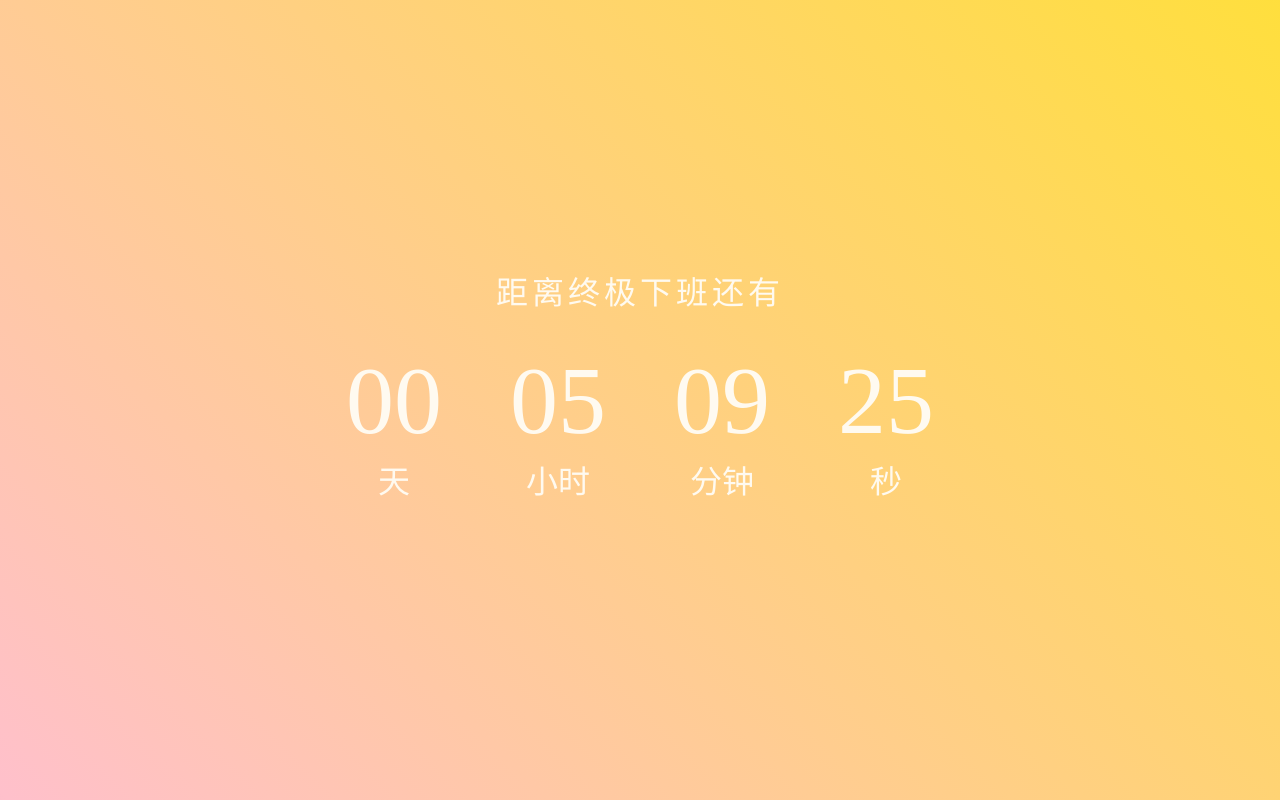
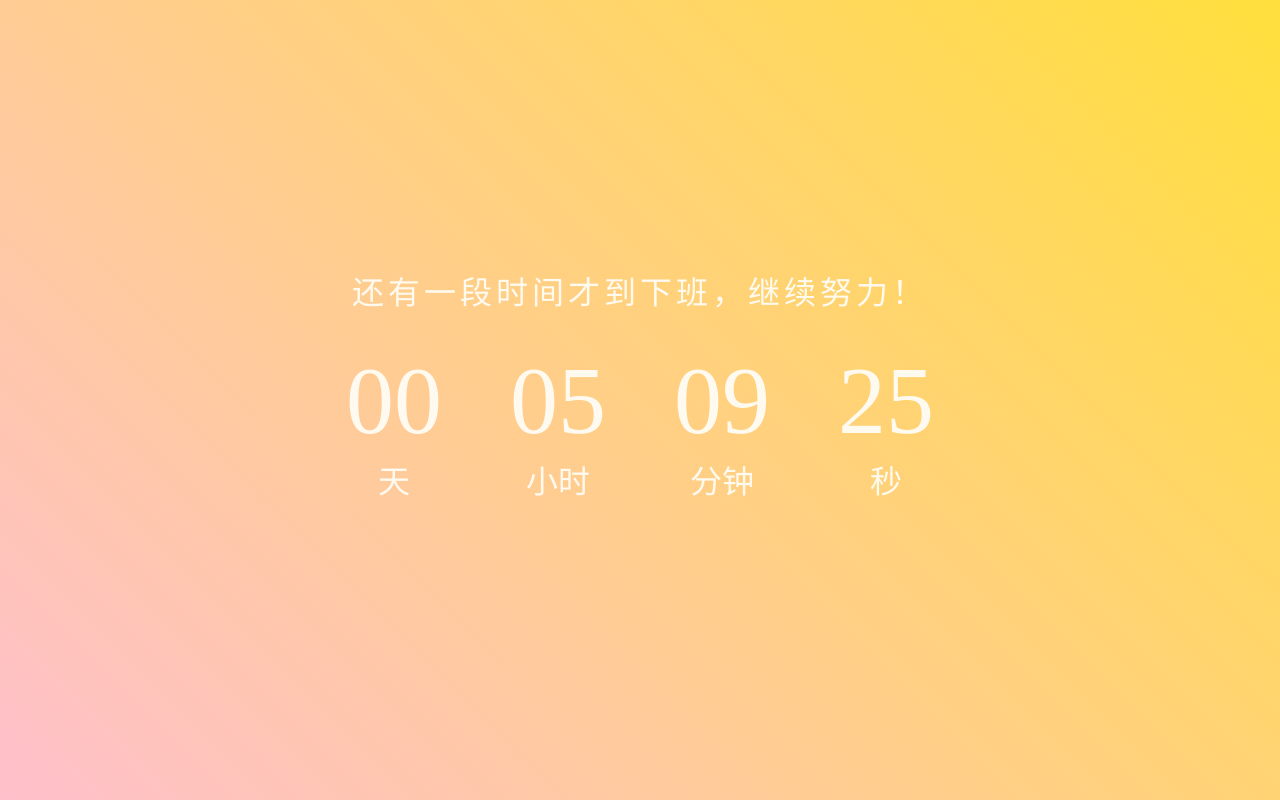
Before and after one commit to Dexlux/Countdown-to-get-off-work.github.io, a plain HTML site: page index.html in a window 1280 px wide. Drawn offline with Linux system fonts and the light colour scheme; no server answers; a web font is replaced by a local one.

Commit message:
feat: 修复倒计时结束的bug以及新增了些文案

```diff
--- a/index.html
+++ b/index.html
@@ -7,7 +7,6 @@
     <meta http-equiv="Content-Type" content="text/html; charset=utf-8" />
     <link rel='stylesheet' href='https://fonts.googleapis.cn/css?family=Montserrat:400,700'>
     <style>
-        /* general styling */
         :root {
             --smaller: .75;
         }
@@ -77,17 +76,21 @@
         }
 
         #countdown #tooltiptext{
-            visibility: hidden;
+            opacity: 0;
+            width: 90%;
             background-color: rgba(0, 0, 0, 0.4);
             color: floralwhite;
             border-radius: 6px;
             padding: 10px 20px;
             position: absolute;
+            left: 50%;
+            transform: translateX(-50%);
             z-index: 1;
+            transition: all 0.5s;
         }
 
         #countdown:hover #tooltiptext {
-            visibility: visible;
+            opacity: 1;
         }
 
         .emoji {
@@ -146,74 +149,117 @@
     let holiday
     let targetTime
     let nextWorkDate
-    let middleTime
-    getNextWorkTime()
+    let isTodayWorkDay = isWorkDay(new Date())
+    // 午休文案
+    const lunch_break_text = [
+        "离中午吃饭还有这么一会儿～",
+        "午休时间马上到啦，耐心点哦！",
+        "中午下班倒计时开始啦！",
+        "午餐时间快要到了，准备好胃了吗？",
+        "距离中午放风时间还剩下不多啦！",
+        "午饭时间呼唤你！还有这么一会儿！",
+        "距离中午解放时间只有这么多了～"
+    ]
+    // 下班文案
+    const get_off_work_text = [
+        "别急，下班还有一会儿呢，慢慢来。",
+        "放心，还有些时间，可以先休息一下。",
+        "还有一段时间才到下班，继续努力！",
+        "别着急，下班的时间还有点儿。",
+        "离下班还有一段时间，可以安排一下晚上的活动。",
+        "不要急，下班还有点儿时间，可以喝杯茶放松一下。",
+        "放轻松，还有一段时间才到下班。",
+        "离下班还有一段时间，先完成手头工作吧！",
+        "下班的钟声近在眼前，加油！",
+        "快到下班时间啦，挺住！",
+        "下班的时光即将到来，想好今晚吃什么了吗？",
+        "还有一会儿就可以放风啦，开心一下！",
+        "离解放还有点时间，继续努力！",
+    ]
+    // 下班后文案
+    const get_off_work_late_text = [
+        "sweetheart，别卷了，再不走就距离下次上班还有",
+        "亲爱的，放下工作吧，再不走就距离下次上班还有",
+        "别再忙了，亲爱的，再不走就距离下次上班还有",
+        "工作够了，亲爱的，再不走就距离下次上班还有",
+        "亲爱的，别再加班了，再不走就距离下次上班还有",
+        "放松一下，亲爱的，再不走就距离下次上班还有",
+        "亲爱的，别再拼了，再不走就距离下次上班还有",
+        "停下来吧，亲爱的，再不走就距离下次上班还有",
+        "亲爱的，够了，再不走就距离下次上班还有",
+        "休息一下吧，亲爱的，再不走就距离下次上班还有",
+        "亲爱的，停一停，再不走就距离下次上班还有"
+    ]
+    // 上班时间
+    const startTime = new Date()
+    startTime.setHours(8)
+    startTime.setMinutes(30)
+    startTime.setSeconds(0)
+
+    // 午休时间
+    const middleTime = new Date()
+    middleTime.setHours(12)
+    middleTime.setMinutes(0)
+    middleTime.setSeconds(0)
+
+    // 下班时间
+    const endTime = new Date()
+    endTime.setHours(17)
+    endTime.setMinutes(30)
+    endTime.setSeconds(0)
+
+    // 初始化
     starter()
-    updateTime()
+
+    // 每秒执行的任务
     setInterval(function () {
         updateTime()
     }, 1000)
-    fetchText()
+
+    // 每分钟执行的任务
     setInterval(function () {
         fetchText()
+        updateText()
     }, 60000)
 
-    async function fetchText() {
-        const yiyan = await fetch('https://v1.hitokoto.cn') // 一言
-        const dogTalk = await fetch('https://v2.api-m.com/api/dog') // 舔狗
-        const { uuid, hitokoto: hitokotoText, from, from_who } = await yiyan.json()
-        const { data: dogTalkSay } = await dogTalk.json()
-        const hitokoto = document.querySelector('#hitokoto')
-        hitokoto.innerText = hitokotoText + (from_who && from ? ` - ${from_who}《${from}》` : from_who ? ` - ${from_who}` : ` -《${from}》`)
-        const tooltiptext = document.querySelector('#tooltiptext')
-        tooltiptext.innerText = dogTalkSay
+    function starter() {
+        getNextWorkTime()
+        fetchText()
+        updateText()
+        updateTime()
     }
 
-    function starter() {
-        if (isWorkDay(new Date())) {
-            middleTime = new Date()
-            middleTime.setHours(12)
-            middleTime.setMinutes(0)
-            middleTime.setSeconds(0)
+    // 获取一言和舔狗文案
+    async function fetchText() {
+        const hitokoto = document.querySelector('#hitokoto');
+        const tooltiptext = document.querySelector('#tooltiptext');
+        try {
+            const [yiyanResponse, dogTalkResponse] = await Promise.allSettled([
+                fetch('https://v1.hitokoto.cn'), // 一言
+                fetch('https://v2.api-m.com/api/dog') // 舔狗
+            ]);
 
-            startTime = new Date()
-            startTime.setHours(8)
-            startTime.setMinutes(30)
-            startTime.setSeconds(0)
+            const yiyanData = yiyanResponse.status === 'fulfilled' ? await yiyanResponse.value.json() : null;
+            const dogTalkData = dogTalkResponse.status === 'fulfilled' ? await dogTalkResponse.value.json() : null;
 
-            endTime = new Date()
-            endTime.setHours(17)
-            endTime.setMinutes(30)
-            endTime.setSeconds(0)
+            if (yiyanData) {
+                const { uuid, hitokoto: hitokotoText, from, from_who } = yiyanData;
+                hitokoto.innerText = hitokotoText + (from_who && from ? ` - ${from_who}《${from}》` : from_who ? ` - ${from_who}` : ` -《${from}》`);
+            }
 
-            nowTime = new Date()
+            if (dogTalkData) {
+                const { data: dogTalkSay } = dogTalkData;
+                tooltiptext.innerText = dogTalkSay;
+            } else {
+                tooltiptext.style.display = 'none'
+            }
+        } catch (error) {
+            console.log(error);
+            tooltiptext.style.display = 'none'
+        }
+}
 
-            if (startTime <= nowTime && endTime >= nowTime) {
-                let time = ''
-                if(nowTime < middleTime) {
-                    time = '中午'
-                    targetTime = middleTime
-                } else {
-                    time = '终极'
-                    targetTime = endTime
-                }
-                document.getElementById("headline").innerText = `距离${time}下班还有`
-            } else {
-                document.getElementById("headline").innerText = "sweetheart，别卷了，再不走就距离下次上班还有"
-                targetTime = nextWorkDate
-                targetTime.setHours(8)
-                targetTime.setMinutes(30)
-                targetTime.setSeconds(0)
-            }
-        } else {
-            document.getElementById("headline").innerText = "现在是" + holiday + "，距离下次上班还有"
-            targetTime = nextWorkDate
-            targetTime.setHours(8)
-            targetTime.setMinutes(30)
-            targetTime.setSeconds(0)
-        }
 
-    }
 
     function isWorkDay(now) {
         now.setHours(0)
@@ -306,6 +352,40 @@
         return (num / Math.pow(10, length)).toFixed(length).substr(2);
     }
 
+    function getRandomItemFromArray(arr) {
+        return arr[Math.floor(Math.random() * arr.length)];
+    }
+
+    // 更新提示文案及结束时间
+    function updateText() {
+        nowTime = new Date()
+        let text
+        if (isTodayWorkDay) {
+            if (startTime <= nowTime && endTime >= nowTime) {
+                if(nowTime < middleTime) {
+                    text = getRandomItemFromArray(lunch_break_text)
+                    targetTime = middleTime
+                } else {
+                    text = getRandomItemFromArray(get_off_work_text)
+                    targetTime = endTime
+                }
+            } else {
+                text = getRandomItemFromArray(get_off_work_late_text)
+                targetTime = nextWorkDate
+                targetTime.setHours(8)
+                targetTime.setMinutes(30)
+                targetTime.setSeconds(0)
+            }
+            document.getElementById("headline").innerText = text
+        } else {
+            document.getElementById("headline").innerText = "现在是" + holiday + "，距离下次上班还有"
+            targetTime = nextWorkDate
+            targetTime.setHours(8)
+            targetTime.setMinutes(30)
+            targetTime.setSeconds(0)
+        }
+    }
+
     function updateTime() {
         nowTime = new Date()
         let offsetTime = targetTime.getTime() - nowTime.getTime()
@@ -314,9 +394,9 @@
         let hours = parseInt(offsetTime % (24 * 60 * 60) / (60 * 60))
         let minutes = parseInt(offsetTime % (60 * 60) / 60)
         let seconds = offsetTime % 60
-        if (days === 0 && hours === 0 && minutes === 0 && seconds === 0) {
+        if (offsetTime <= 0) {
             getNextWorkTime()
-            starter()
+            updateText()
         }
         document.getElementById('days').innerText = PrefixInteger(days, 2)
         document.getElementById('hours').innerText = PrefixInteger(hours, 2)
```
